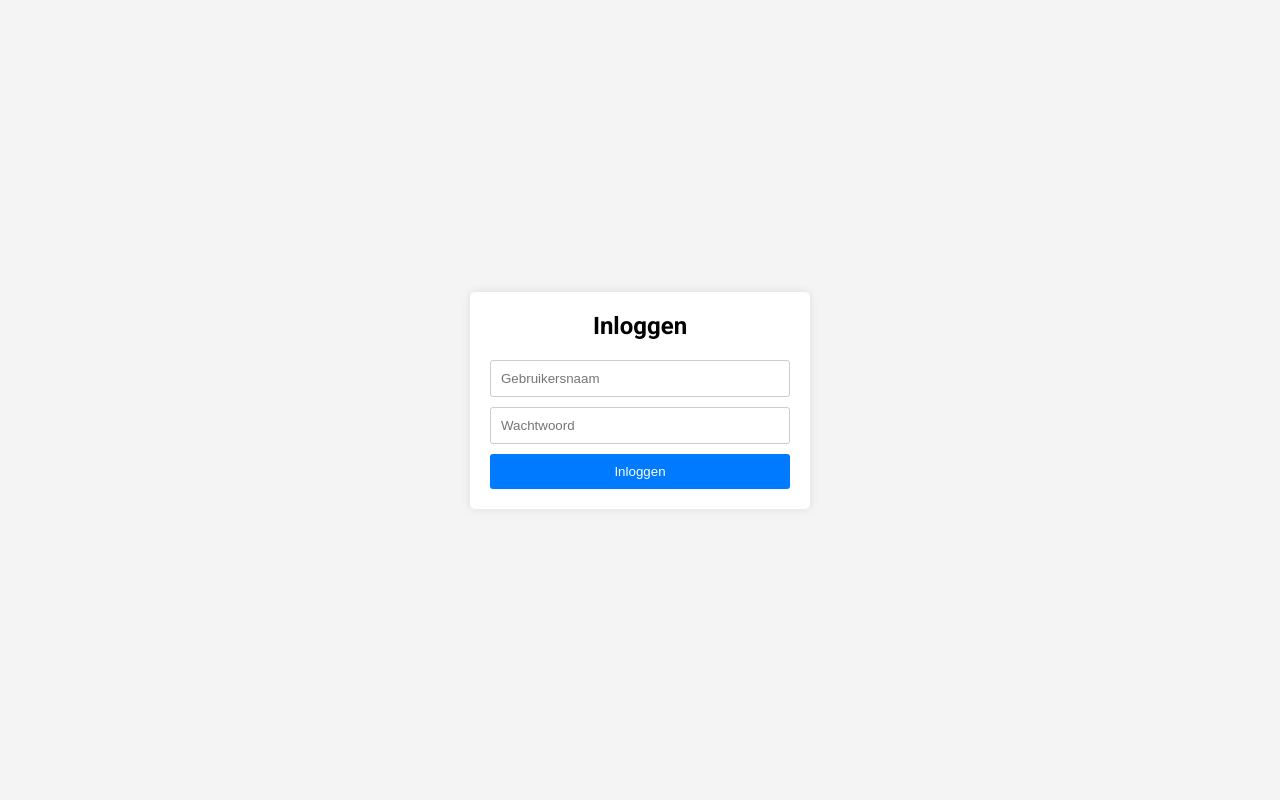
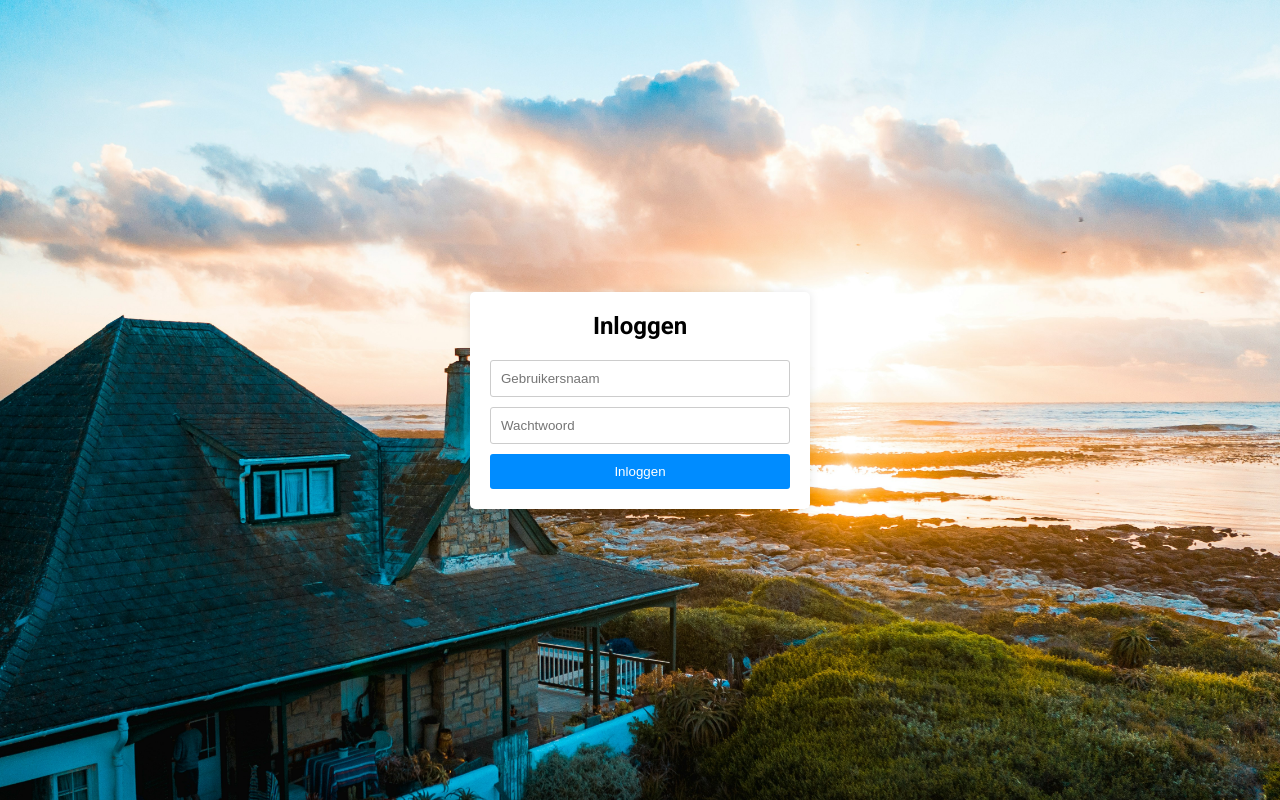
Before and after one commit to jessevrieling/Opdracht-webtech, a Flask app: page /inloggen in a window 1280 px wide. Run offline with Flask 3, Linux system fonts and the light colour scheme.

Commit message:
background fix

```diff
--- a/static/stylesheets/login.css
+++ b/static/stylesheets/login.css
@@ -5,7 +5,8 @@
 
 body {
     font-family: "Roboto", sans-serif;
-    background-color: #f4f4f4;
+    background-image: url("../images/heroImage.jpg");
+    background-size: cover;
     margin: 0;
     padding: 0;
     display: flex;
@@ -40,8 +41,8 @@ body {
 
 .login-container input[type="submit"] {
     width: 100%;
-    background-color: #007bff;
-    color: #fff;
+    background-color: #008cff;
+    color: #ffffff;
     border: none;
     padding: 10px;
     border-radius: 3px;
```
